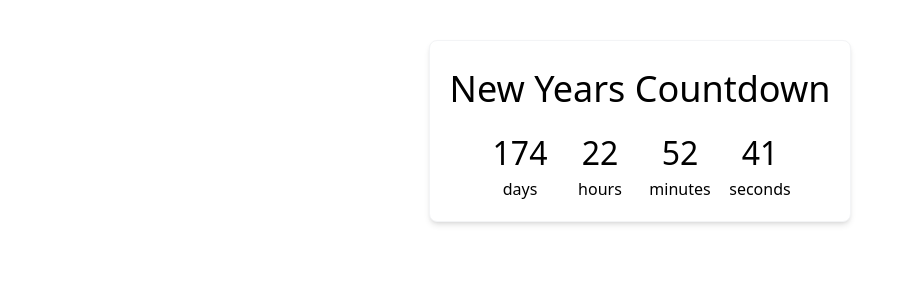
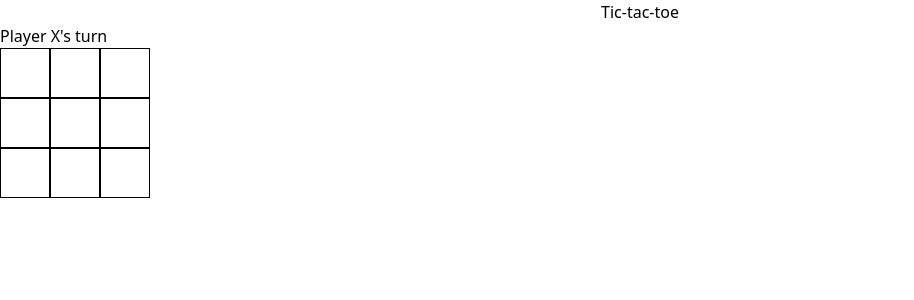
Before and after one commit to julianandreszb/vue-js-certification, a Vue app: page / in a window 1280 px wide. Shown: the top 300 px of the page, without its empty margins (0-914 px from the left). Built offline with nearby package versions, Linux system fonts and the light colour scheme.

Commit message:
Save progress: Project 2 - Count down animation

```diff
--- a/src/App.vue
+++ b/src/App.vue
@@ -18,11 +18,13 @@
 // import SlotFancyListWrapper from '@/components/Component/Slot/FancyList/SlotFancyListWrapper.vue'
 // import TransitionComponent from '@/components/Transition/TransitionComponent.vue'
 // import CreateMovieRatingApp from '@/projects/movies/CreateMovieRatingApp.vue'
-import CountDown from '@/projects/newYearsCountdown/CountDown.vue'
+// import CountDown from '@/projects/newYearsCountdown/CountDown.vue'
+// import CartBug from '@/projects/shoppingCartBug1/CartBug.vue'
+import TicTacToe from '@/projects/TicTacToe/ToeBoard.vue'
 </script>
 
 <template>
-  <CountDown />
+  <TicTacToe />
 </template>
 
 <style scoped></style>
--- /dev/null
+++ b/src/projects/TicTacToe/ToeBoard.vue
@@ -0,0 +1,89 @@
+<script setup>
+import ToeBox from '@/projects/TicTacToe/ToeBox.vue'
+import { ref } from 'vue'
+
+const combinations = [
+  [0, 1, 2],
+  [0, 4, 8],
+  [0, 3, 6],
+  [1, 4, 7],
+  [2, 5, 8],
+  [2, 4, 6],
+  [3, 4, 5],
+  [6, 7, 8]
+]
+const currentPlayer = ref('X')
+const board = Array.from({ length: 9 }, (v, i) => {
+  return { index: i, player: null }
+})
+const isWinner = ref(false)
+
+function checkWin() {
+  for (const combination of combinations) {
+    let hitsCounter = 0
+    for (const index of combination) {
+      if (board[index].player === currentPlayer.value && board[index].player !== null) {
+        hitsCounter++
+      } else {
+        break
+      }
+
+      if (hitsCounter === 3) {
+        return true
+      }
+    }
+  }
+}
+
+function updateBox(box) {
+  board[box.index].player = currentPlayer.value
+  if (checkWin()) {
+    console.log(`${currentPlayer.value} wins!`)
+    isWinner.value = true
+  } else {
+    currentPlayer.value = currentPlayer.value === 'X' ? 'O' : 'X'
+  }
+}
+</script>
+
+<template>
+  <section>
+    <h1>Tic-tac-toe</h1>
+    <p>{{ isWinner ? `Player ${currentPlayer} wins!` : `Player ${currentPlayer}'s turn` }}</p>
+    <article>
+      <div class="grid">
+        <ToeBox
+          class="cell"
+          v-for="box in board"
+          :box="box"
+          :currentPlayer="currentPlayer"
+          :key="box"
+          @updateBox="updateBox"
+          >{{ box.index }}</ToeBox
+        >
+      </div>
+    </article>
+  </section>
+</template>
+
+<style scoped>
+.grid {
+  display: grid;
+  grid-template-columns: repeat(3, 1fr);
+  max-width: 150px;
+}
+
+.cell {
+  border: 1px solid #000;
+  width: 50px;
+  height: 50px;
+  display: flex;
+  align-items: center;
+  justify-content: center;
+  font-size: 24px;
+}
+
+h1 {
+  text-align: center;
+}
+</style>
--- /dev/null
+++ b/src/projects/TicTacToe/ToeBox.vue
@@ -0,0 +1,36 @@
+<script setup>
+import { ref } from 'vue'
+
+const props = defineProps({
+  box: {
+    type: Object,
+    required: true
+  },
+  currentPlayer: {
+    type: String,
+    required: true
+  }
+})
+const emit = defineEmits(['updateBox'])
+
+const boxValue = ref('')
+
+function handleUserSelect() {
+  if (boxValue.value) {
+    return
+  }
+  boxValue.value = props.currentPlayer
+  emit('updateBox', props.box)
+}
+</script>
+
+<template>
+  <div @click="handleUserSelect" class="box">{{ boxValue }}</div>
+</template>
+
+<style scoped>
+.box {
+  cursor: pointer;
+  user-select: none;
+}
+</style>
--- /dev/null
+++ b/src/projects/shoppingCartBug1/CartBug.vue
@@ -0,0 +1,73 @@
+<script setup>
+import { computed, ref } from "vue";
+
+const products = ref([
+  { id: 1, name: "Mouse - Logitech MX Master 3S", price: 9220, quantity: 1 },
+  { id: 2, name: "Keyboard - Logitech MX Keys", price: 7990, quantity: 1 },
+  {
+    id: 3,
+    name: "WebCam - Logitech HD Pro Webcam C920",
+    price: 6890,
+    quantity: 1,
+  },
+]);
+
+const total = computed(() => {
+  return Math.round(
+    products.value.reduce((acc, product) => acc + product.price, 0) / 100
+  );
+});
+
+function increaseQuantity(product) {
+  product.quantity += 1;
+}
+
+function decreaseQuantity(product) {
+  product.quantity -= 1;
+}
+</script>
+<template>
+  <div
+    class="flex items-center justify-center dark:text-white h-screen w-screen"
+  >
+    <div
+      class="max-w-3xl w-full border border-gray-50 dark:border-gray-600 shadow-2xl rounded-md"
+    >
+      <h2 class="text-4xl bg-gray-600 p-8 text-gray-200">Shopping Cart</h2>
+      <ul class="dark:text-white p-8">
+        <li
+          v-for="product in products"
+          :key="product.id"
+          class="flex flex-col my-2 w-full odd:bg-gray-100 odd:dark:bg-gray-700 p-4"
+        >
+          <span class="flex items-center justify-between w-full space-x-3">
+            <span class="w-1/3 truncate">{{ product.name }}</span>
+            <span>${{ product.price / 100 }}</span>
+            <span class="inline-flex items-center justify-between space-x-3">
+              <button
+                class="bg-blue-400 hover:bg-blue-600 py-1 px-2 rounded-md"
+                @click="decreaseQuantity(product)"
+              >
+                -
+              </button>
+              <span class="w-12 text-center">{{ product.quantity }}</span>
+              <button
+                class="bg-blue-400 hover:bg-blue-600 py-1 px-2 rounded-md"
+                @click="increaseQuantity(product)"
+              >
+                +
+              </button>
+            </span>
+            <span class="w-16 text-right">
+              ${{ (product.price * product.quantity) / 100 }}
+            </span>
+          </span>
+        </li>
+      </ul>
+      <p class="flex items-center justify-between text-3xl mt-4 p-8">
+        <span>Total:</span>
+        <span class="font-bold">${{ total }}</span>
+      </p>
+    </div>
+  </div>
+</template>
```
